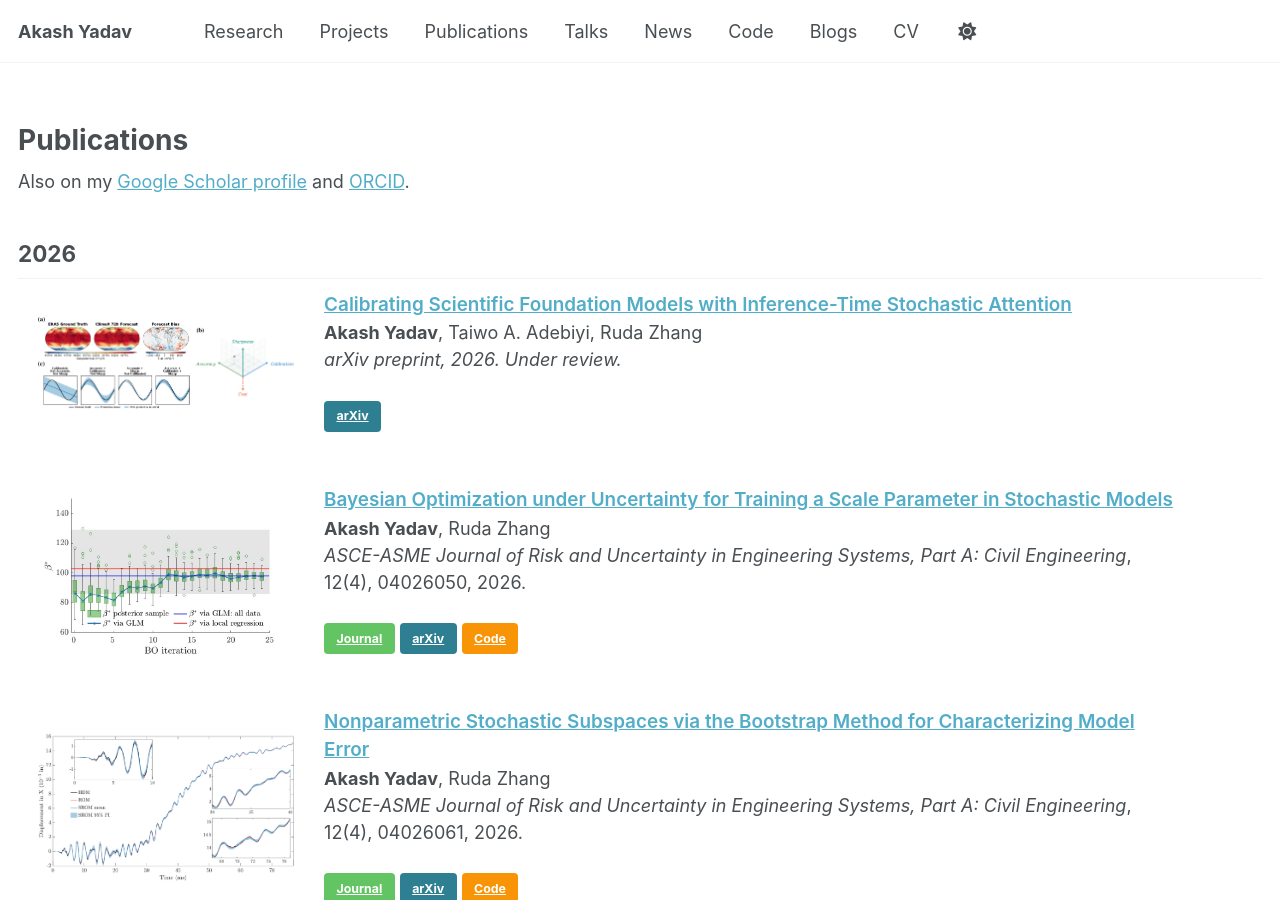
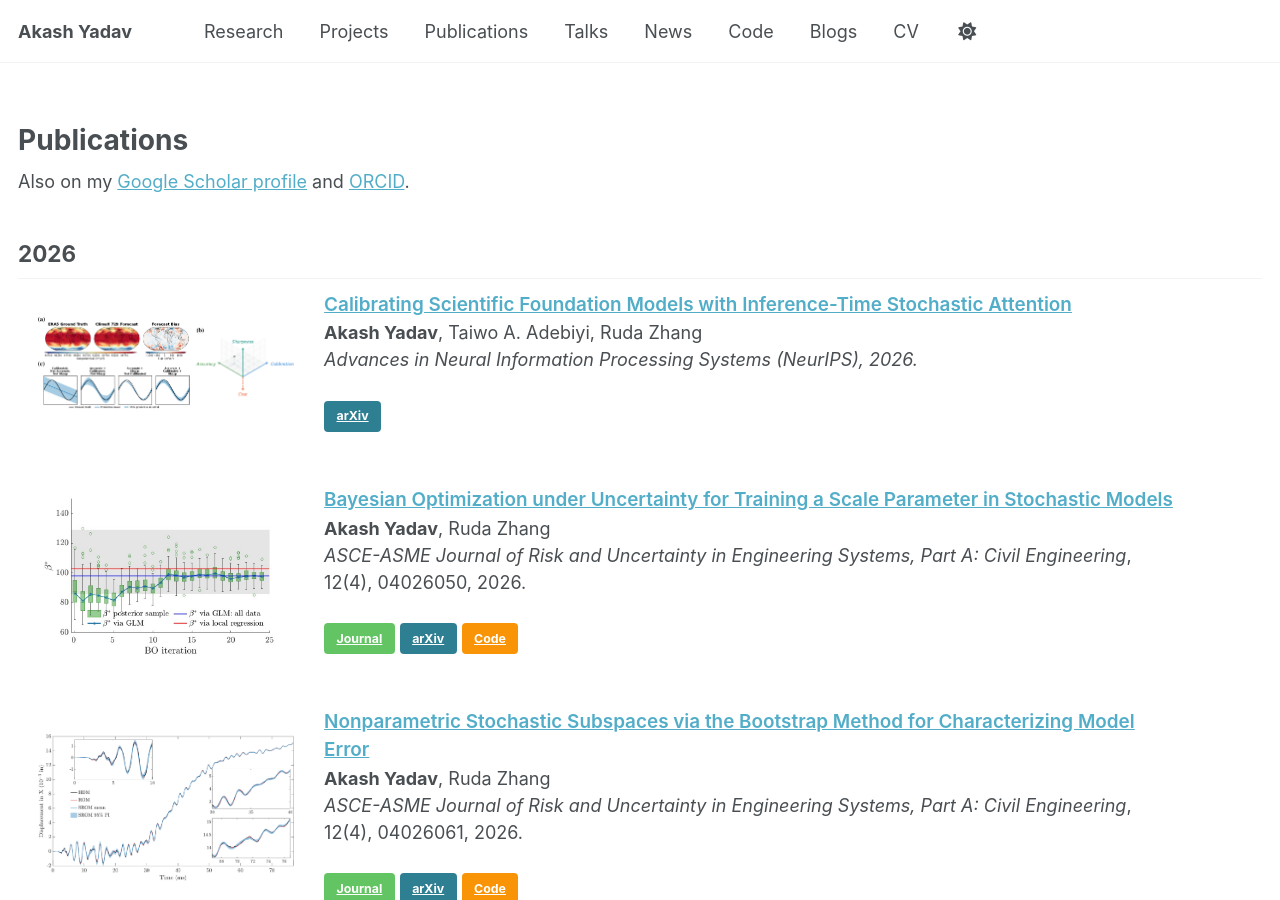
Before and after one commit to akashyadav0210/akashyadav0210.github.io, a Jekyll site: the page built from _pages/publications.md, in a window 1280 px wide and 900 px high. Built offline with Jekyll 4.4.1, drawn with Linux system fonts in a browser that asks for light colours.

Commit message:
Stochastic attention accepted at NeurIPS 2026; rebuild the projects entry around the poster figures
Replaces the concept figure with the method cartoon and the spread-error maps
from the NeurIPS poster, and updates the venue on projects, research and
publications.

Co-Authored-By: Claude Opus 5 <noreply@anthropic.com>

```diff
--- a/_data/news.yml
+++ b/_data/news.yml
@@ -1,3 +1,5 @@
+- date: 2026-09-25
+  text: "Our paper *Calibrating Scientific Foundation Models with Inference-Time Stochastic Attention* is accepted at the Fortieth Annual Conference on Neural Information Processing Systems (NeurIPS 2026)."
 - date: 2026-08-19
   text: "Selected as a recipient of the **UH Chevron Energy Graduate Fellows Award** for 2026&ndash;2027, awarded for energy-related research in collaboration with Dr. Ruda Zhang. [Group announcement](https://uq.uh.edu/blog/akash-wins-chevron-fellowship)."
 - date: 2026-08-13
--- a/_pages/publications.md
+++ b/_pages/publications.md
@@ -19,7 +19,7 @@ Also on my [Google Scholar profile](https://scholar.google.com/citations?user=d-
      <div class="authors"><strong>Akash Yadav</strong>, Taiwo A. Adebiyi, Ruda Zhang
      </div>
      <div>
-       <em>arXiv preprint, 2026. Under review.</em>
+       <em>Advances in Neural Information Processing Systems (NeurIPS), 2026.</em>
  <br>
  <br>
 
```
Also changed, not shown: _pages/projects.md (+14 -7 lines), _pages/research.md (+1 -1 lines), images/projects/spread-error-agreement.png (added), images/projects/stochastic-attention-mechanism.png (added).
